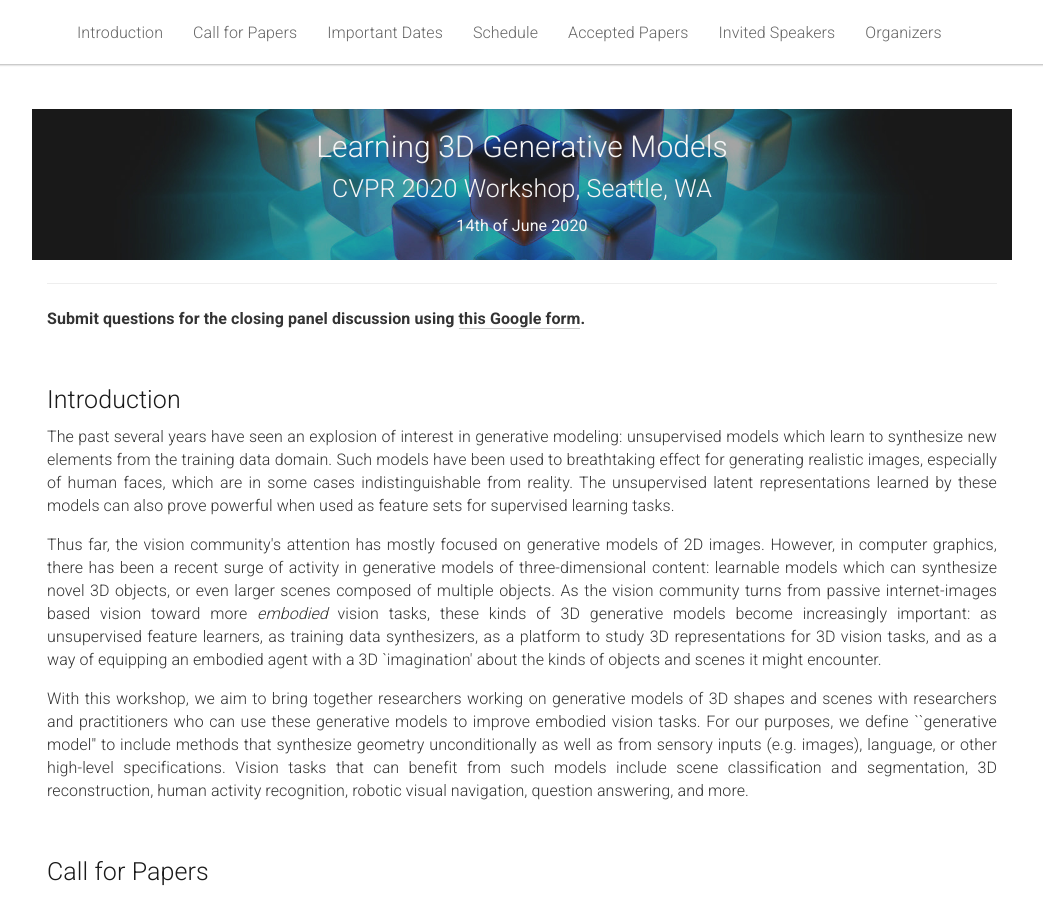
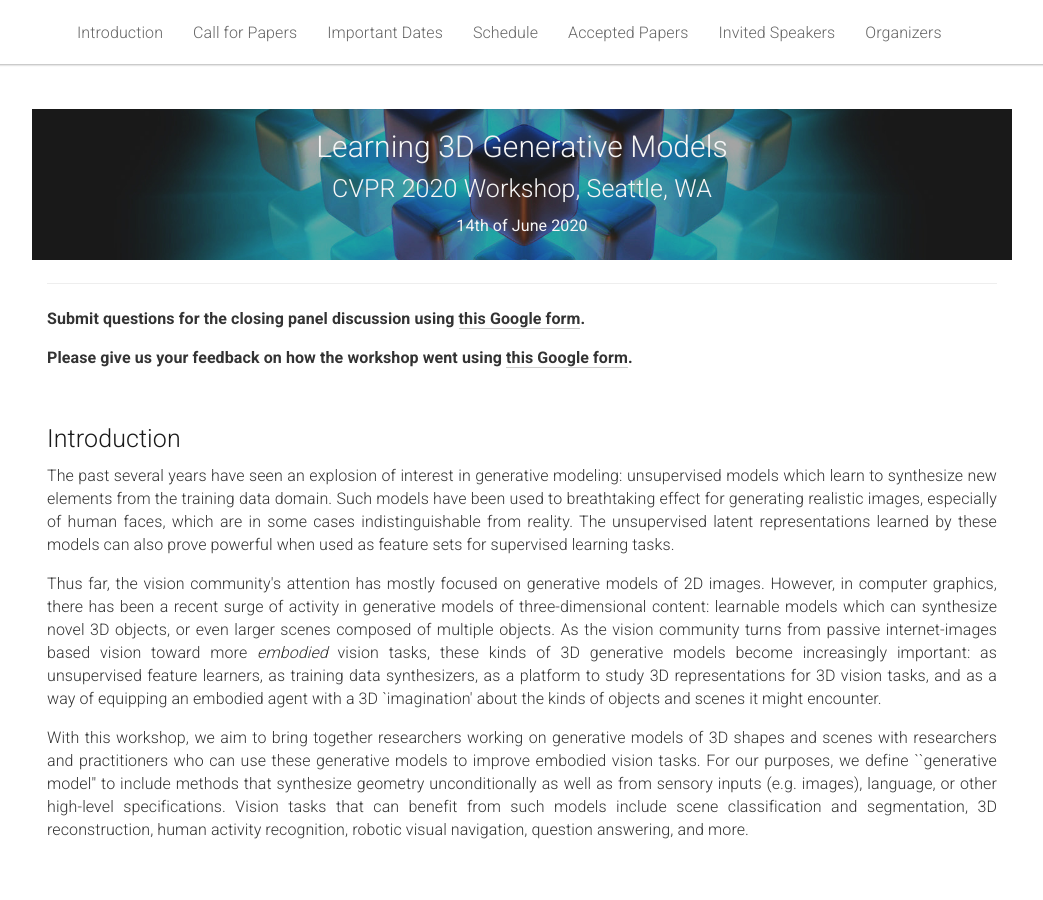
Before and after one commit to learn3dgen/learn3dgen.github.io, a Jekyll site: the page built from _pages/home.md, in a window 1280 px wide and 900 px high. Shown: the whole window, without its empty margins (118-1161 px from the left). Built offline with Jekyll 4.4.1, drawn with Linux system fonts in a browser that asks for light colours.

Commit message:
Add link to feedback form.

```diff
--- a/_pages/home.md
+++ b/_pages/home.md
@@ -31,6 +31,8 @@ acknowledgements: ""
 </div> -->
 
 <b>Submit questions for the closing panel discussion using <a href='https://docs.google.com/forms/d/e/1FAIpQLSfKCFsEOl-P-rZ2etEjMRH72uhGY1eILqnmblKCEi9-CyhnSw/viewform?usp=sf_link'>this Google form</a>.</b>
+
+<b>Please give us your feedback on how the workshop went using <a href='https://docs.google.com/forms/d/e/1FAIpQLSc3n4OeJGSgP0GlIzrqx11jj7YNsTvWm7s0DGMllBiB19Iedg/viewform?usp=sf_link'>this Google form</a>.</b>
 
 <br>
 <div class="row" id="intro">
```
